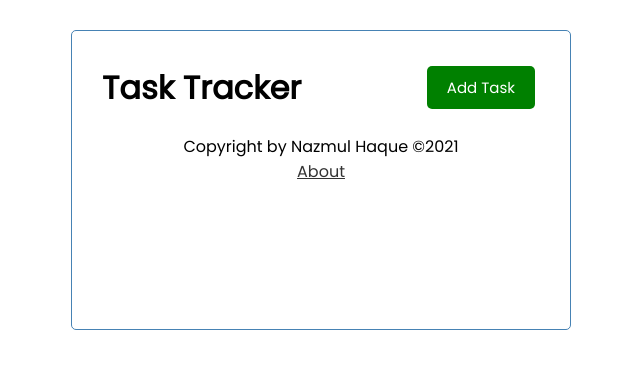
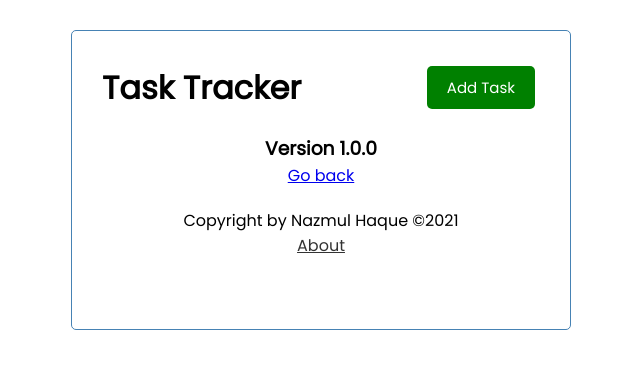
Before and after one commit to bpinazmul18/vue-crash-2021, a Vue app: page /about in a window 1280 px wide. Shown: the top 368 px of the page, without its empty margins (319-959 px from the left). Built offline with nearby package versions, Linux system fonts and the light colour scheme; no server answers.

Commit message:
add about router

```diff
--- a/package.json
+++ b/package.json
@@ -14,7 +14,7 @@
     "prettier": "^2.3.0",
     "serve": "^11.3.2",
     "vue": "^3.0.0",
-    "vue-router": "^3.5.1"
+    "vue-router": "^4.0.8"
   },
   "devDependencies": {
     "@vue/cli-plugin-babel": "~4.5.0",
--- a/src/App.vue
+++ b/src/App.vue
@@ -13,6 +13,7 @@
       @delete-task="deleteTask"
       v-bind:tasks="tasks"
     />
+    <router-view />
     <Footer />
   </div>
 </template>
--- a/src/components/Footer.vue
+++ b/src/components/Footer.vue
@@ -1,7 +1,7 @@
 <template>
   <footer>
     <p>Copyright by Nazmul Haque &copy;2021</p>
-    <a href="/about">About</a>
+    <router-link to="/about">About</router-link>
   </footer>
 </template>
 
--- /dev/null
+++ b/src/router/index.js
@@ -0,0 +1,17 @@
+import { createRouter, createWebHistory } from "vue-router";
+import About from "../views/About";
+
+const routes = [
+  {
+    path: "/about",
+    name: "About",
+    component: About,
+  },
+];
+
+const router = createRouter({
+  history: createWebHistory(process.env.BASE_URL),
+  routes,
+});
+
+export default router;
--- /dev/null
+++ b/src/views/About.vue
@@ -0,0 +1,19 @@
+<template>
+  <div class="version">
+    <h3>Version 1.0.0</h3>
+    <router-link to="/">Go back</router-link>
+  </div>
+</template>
+
+<script>
+export default {
+  name: "About",
+};
+</script>
+
+<style scoped>
+.version {
+  text-align: center;
+  margin-top: 20px;
+}
+</style>
```
Also changed, not shown: src/main.js (+4 -3 lines), 1 other file (tests, documents, lock files or other folders).
